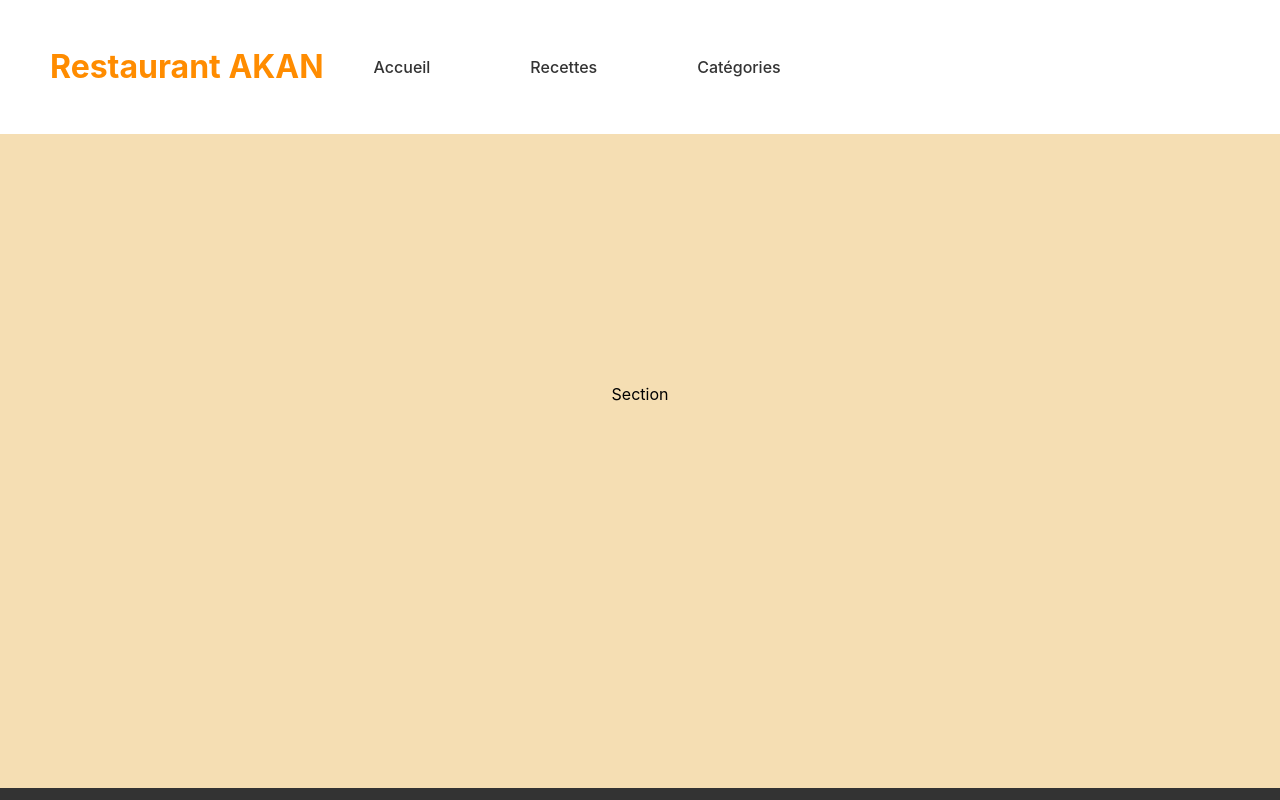
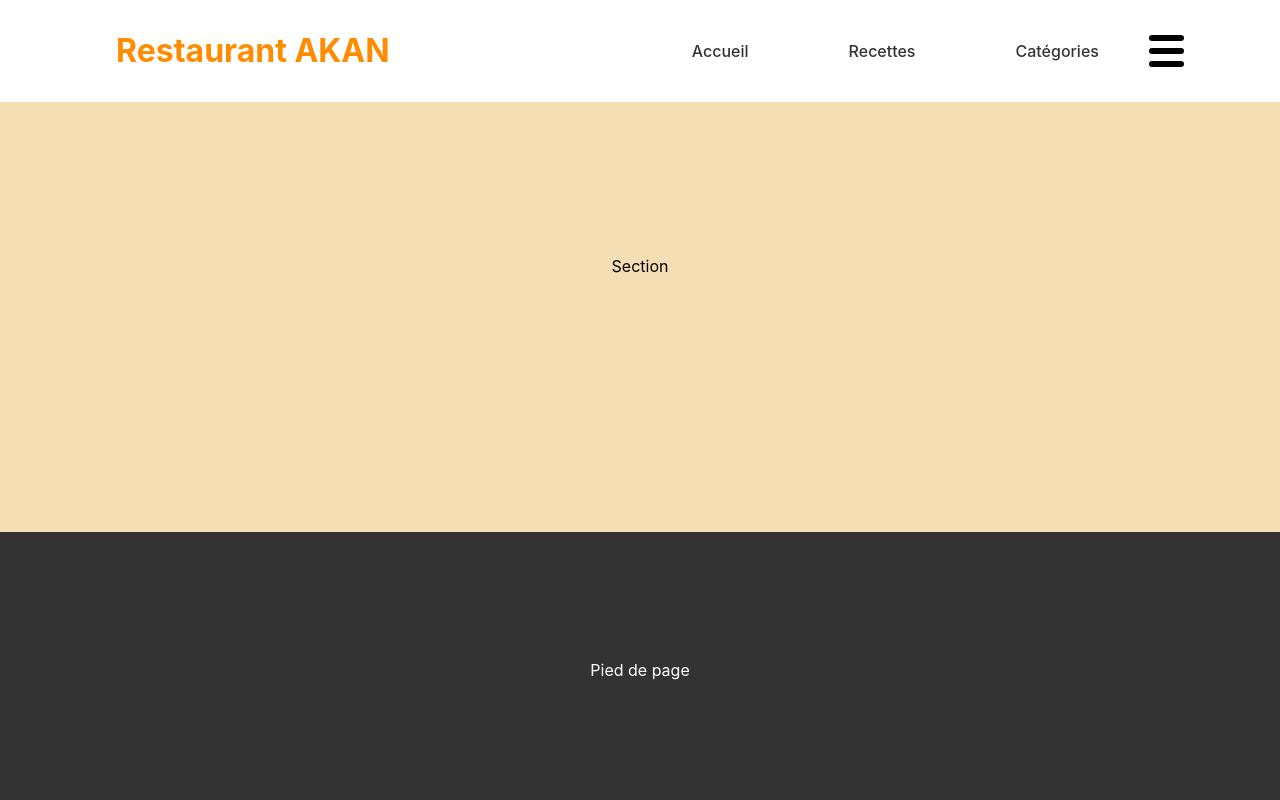
Before and after one commit to Offado/recipe-website, a React (Create React App) app: page / in a window 1280 px wide. Shown: the top 800 px of the page. Built offline with nearby package versions, Linux system fonts and the light colour scheme.

Commit message:
recipe-website

```diff
--- a/src/Components/Header/Header.jsx
+++ b/src/Components/Header/Header.jsx
@@ -5,8 +5,8 @@ import { Link } from "react-router";
 const Header = () => {
   return (
     <div className="container-header">
+      <h1>Restaurant AKAN</h1>
       <ul>
-        <h1>Restaurant AKAN</h1>
         <li>
           <Link to="/" className="link1">
             <span>Accueil</span>
@@ -22,6 +22,11 @@ const Header = () => {
             <span>Catégories</span>
           </Link>
         </li>
+        <div className="menu">
+          <div className="bar"></div>
+          <div className="bar"></div>
+          <div className="bar"></div>
+        </div>
       </ul>
     </div>
   );
--- a/src/Components/Header/header.css
+++ b/src/Components/Header/header.css
@@ -2,7 +2,7 @@
   background: white;
   position: absolute;
   display: flex;
-  justify-content: space-between;
+  justify-content: space-around;
   padding: 10px;
   width: 100%;
 }
@@ -44,3 +44,28 @@ span {
 span:hover {
     color:coral;
 }
+
+.menu {
+  height: 32px;
+  width: 35px;
+  background: white;
+  position: relative;
+  .bar {
+    border-radius: 5px;
+    height: 6px;
+    width: 100%;
+    background-color: black;
+    position: absolute;
+    &:nth-child(1){
+      top: 0;
+    }
+    &:nth-child(2) {
+      top: 50%;
+      transform: translateY(-50%);
+    }
+    &:nth-child(3) {
+      top: 100%;
+      transform: translateY(-100%);
+    }
+  }
+}
--- a/src/Components/Sections/section.css
+++ b/src/Components/Sections/section.css
@@ -1,6 +1,6 @@
 #footer {
-    padding-top: 24rem;
-    padding-bottom: 24rem;
+    padding-top: 16rem;
+    padding-bottom: 16rem;
     color: black;
     text-align: center;
 }
```
